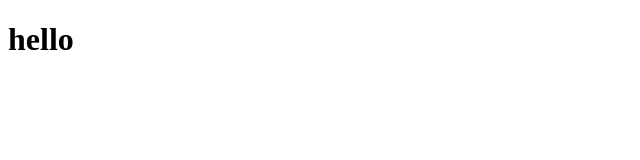
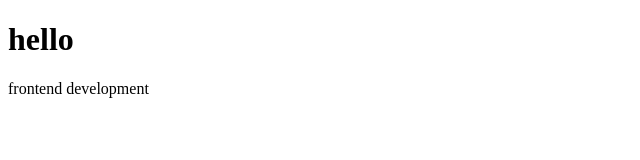
Before and after one commit to AkashGautam-27/github-learn, a plain HTML site: page index.html in a window 1280 px wide. Shown: the whole page, without its empty margins (0-640 px from the left). Drawn offline with Linux system fonts and the light colour scheme.

Commit message:
added paragraph

```diff
--- a/index.html
+++ b/index.html
@@ -7,5 +7,6 @@
 </head>
 <body>
     <h1>hello</h1>
+    <p>frontend development</p>
 </body>
 </html>
```
